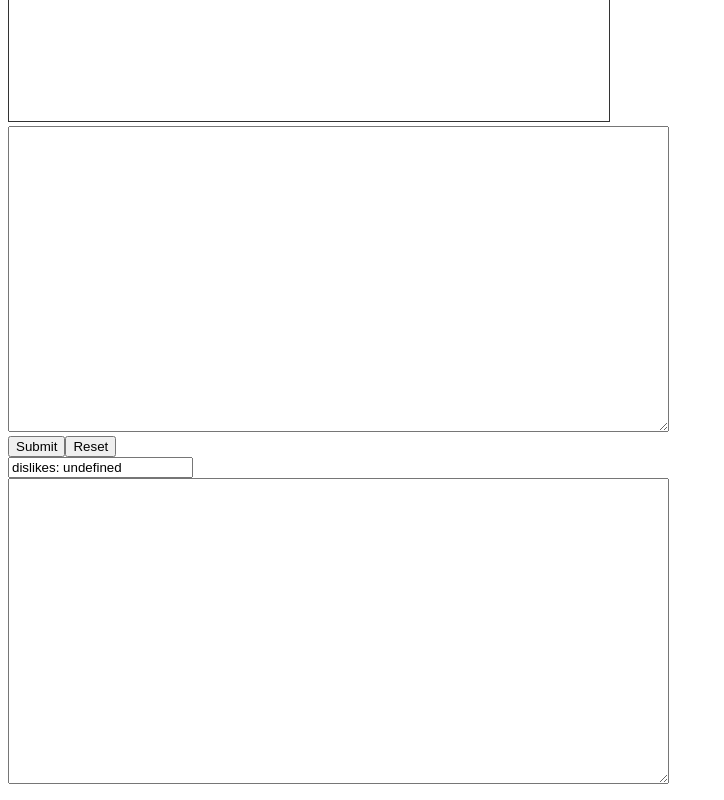
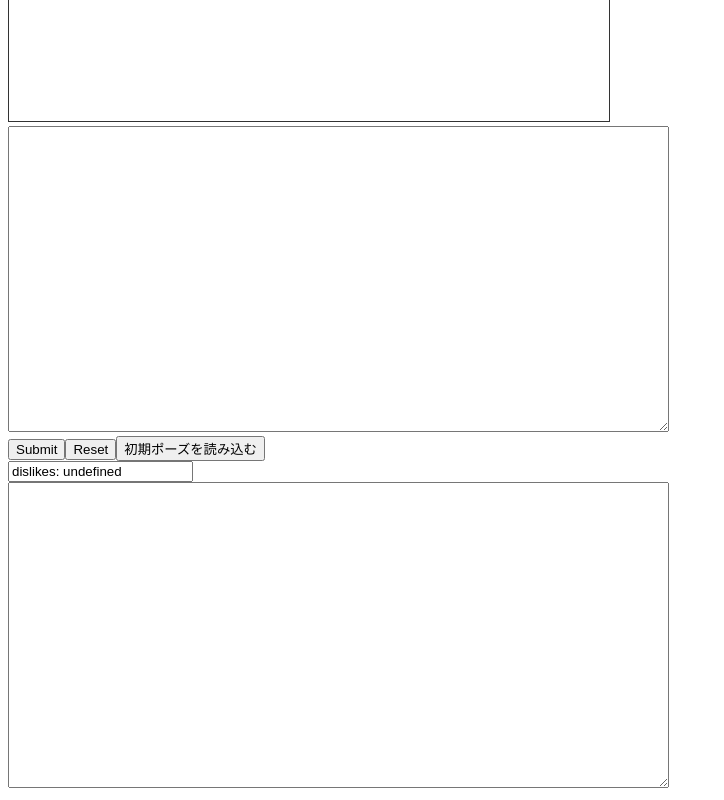
Before and after one commit to yuizumi/icfpc2021, a React app in the folder tools/visualizer/: page / in a window 1280 px wide. Shown: the part 1892-2692 px from the top of the page, without its empty margins (0-724 px from the left). Built offline with nearby package versions, Linux system fonts and the light colour scheme; the HTML template or start-up script is replaced by a standard one.

Commit message:
初期ポーズを読み込むを読み込むボタン

```diff
--- a/tools/visualizer/src/components/EditBox.tsx
+++ b/tools/visualizer/src/components/EditBox.tsx
@@ -7,6 +7,7 @@ export type Props = {
     errors: string[] | undefined;
     onEdit: (solution: string) => void;
     onClear: () => void;
+    onInit: () => void;
 };
 
 export const EditBox = (props: Props) => {
@@ -31,6 +32,7 @@ export const EditBox = (props: Props) => {
             <div>
                 <input type="submit" />
                 <input type="reset" />
+                <button onClick={() => props.onInit()}>初期ポーズを読み込む</button>
             </div>
             <div>
                 <input type="text" readOnly value={"dislikes: " + props.dislikes} />
--- a/tools/visualizer/src/containers/Container.tsx
+++ b/tools/visualizer/src/containers/Container.tsx
@@ -27,6 +27,7 @@ export const Container = observer(({ store }: { store: Store }) => (
                     errors={store.state.errors}
                     onEdit={(solution) => store.onEdit(solution)}
                     onClear={() => store.onClear()}
+                    onInit={() => store.onInit()}
                 />
             </Col>
         </Row>
--- a/tools/visualizer/src/stores/Store.ts
+++ b/tools/visualizer/src/stores/Store.ts
@@ -106,4 +106,8 @@ export class Store {
     this.state.dislikes = undefined;
     this.state.errors = undefined;
   }
+
+  @action.bound onInit(): void {
+    this.state.solution = this.state.problem && { vertices: this.state.problem.figure.vertices };
+  }
 }
```
Also changed, not shown: 1 other file (tests, documents, lock files or other folders).
